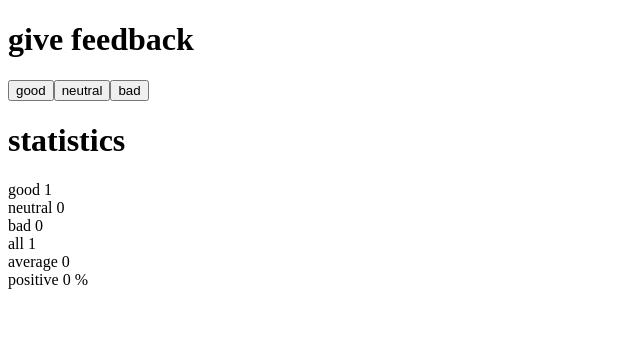
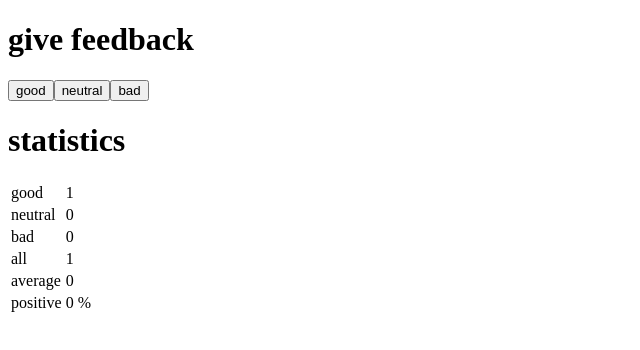
Before and after one commit to viktorsvider/fullstackopen, a React (Vite) app in the folder part1/unicafe/: page / in a window 1280 px wide. Both pictures are taken after a click on the button "good". Shown: the top 350 px of the page, without its empty margins (0-640 px from the left). Built offline with nearby package versions, Linux system fonts and the light colour scheme.

Commit message:
add part 1.11

```diff
--- a/part1/unicafe/src/App.jsx
+++ b/part1/unicafe/src/App.jsx
@@ -10,9 +10,12 @@
 
 const StatisticsLine = ({ text, value }) => {
   return (
-    <>
-      {text} {value} <br />
-    </>
+    <tbody>
+      <tr>
+        <td>{text}</td>
+        <td>{value}</td>
+      </tr>
+    </tbody>
   );
 };
 
@@ -21,14 +24,14 @@
     return <p>No feedback given</p>;
   } else {
     return (
-      <div>
+      <table>
         <StatisticsLine text={"good"} value={good} />
         <StatisticsLine text={"neutral"} value={neutral} />
         <StatisticsLine text={"bad"} value={bad} />
         <StatisticsLine text={"all"} value={all} />
         <StatisticsLine text={"average"} value={average} />
         <StatisticsLine text={"positive"} value={`${positive} %`} />
-      </div>
+      </table>
     );
   }
 };
```
